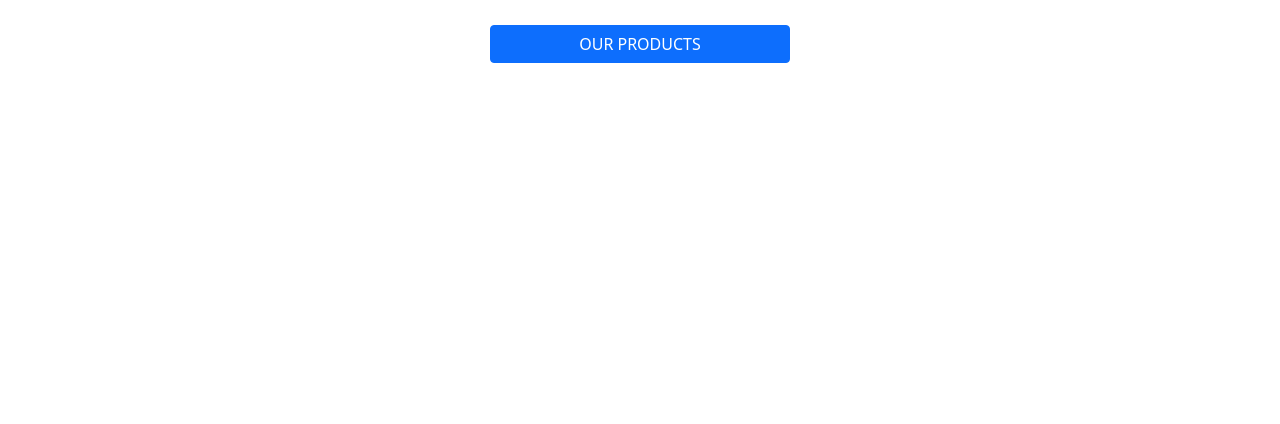
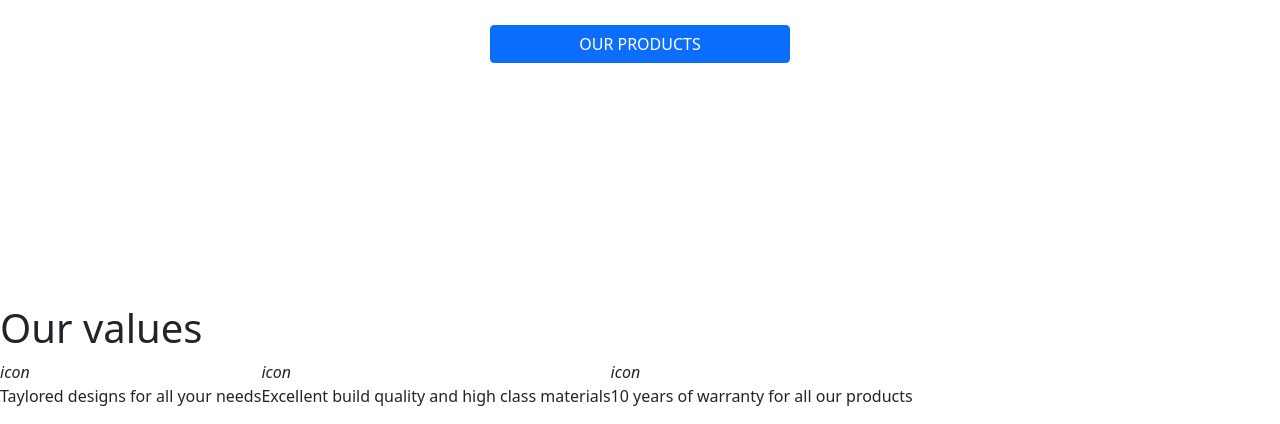
Before and after one commit to andreaGrab/wbs-landing, a website: page index.html in a window 1280 px wide. Shown: the part 2052-2476 px from the top of the page. Before the commit the page ends 2163 px from the top, so only its background shows below. Drawn offline with nearby package versions, Linux system fonts and the light colour scheme.

Commit message:
added space (padding bottom) to section (what we offer)

```diff
--- a/index.html
+++ b/index.html
@@ -66,7 +66,7 @@
         <button type="button" class='btn btn-primary mt-5' style='width:300px;'>LEARN MORE</button>
     </section>
 
-    <section id='expo-offers' class='mt-5 text-center position-relative' style="width: 100%">
+    <section id='expo-offers' class='my-5 text-center position-relative' style="width: 100%; padding-bottom: 20rem;">
         <div class='d-flex position-absolute' style='width: 40%; z-index: -1;'>
             <img class='w-100' style='border-bottom-right-radius: 100px; margin-top: 70px;' src="./assets/toa-heftiba-FV3GConVSss-unsplash.jpg" alt="room">
             <img class='w-100' style='border-top-left-radius: 100px; margin-left: 50%; margin-bottom: 70px;' src="./assets/amy-hirschi-JaoVGh5aJ3E-unsplash.jpg" alt="consulting">
@@ -80,8 +80,25 @@
         </div>
     </section>
 
-    <section>
-
+    <section id='our-values'>
+        <h1>Our values</h1>
+        <div class='d-flex'>
+            <div>
+                <i>icon</i>
+                <p>Taylored designs
+                    for all your needs  </p>
+            </div>
+            <div>
+                <i>icon</i>
+                <p>Excellent build quality
+                    and high class materials  </p>
+            </div>
+            <div>
+                <i>icon</i>
+                <p>10 years of warranty
+                    for all our products </p>
+            </div>
+        </div>
     </section>
 
     <script src="./node_modules/bootstrap/dist/js/bootstrap.bundle.min.js"></script>
```
